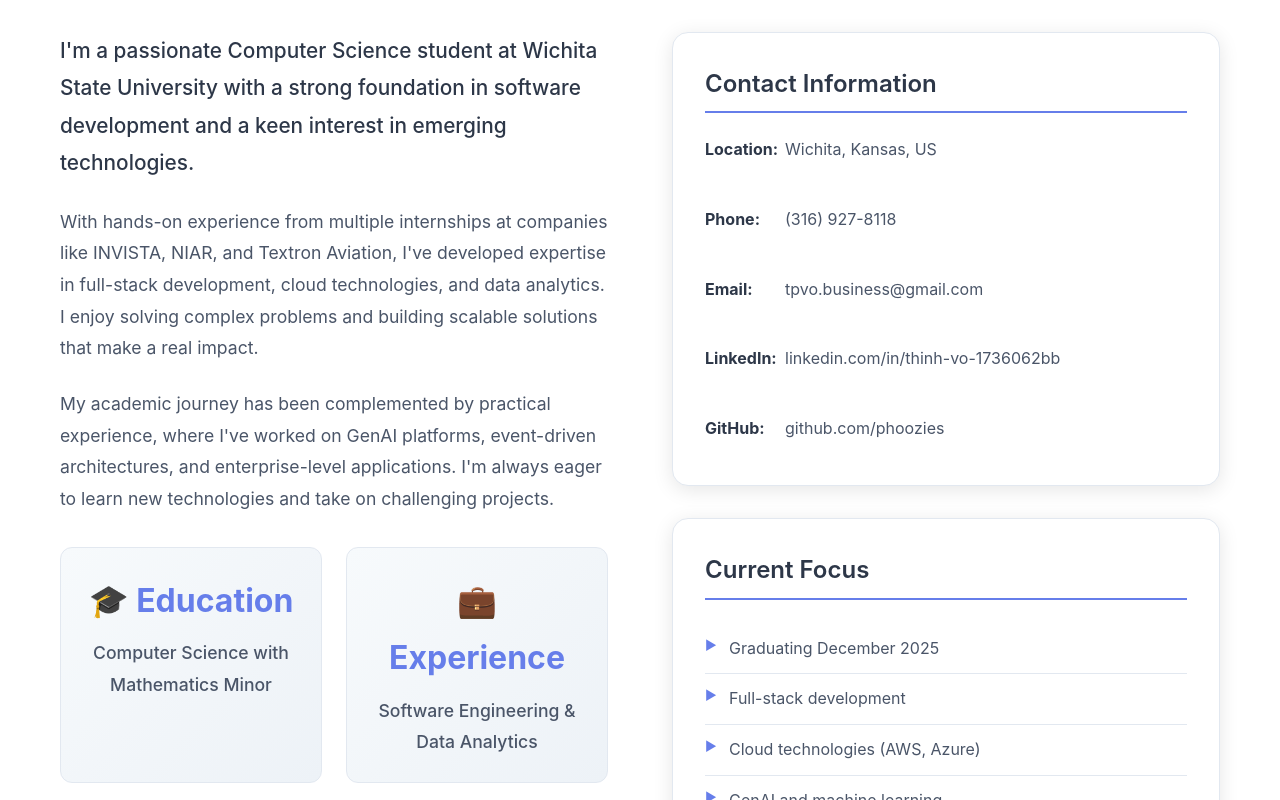
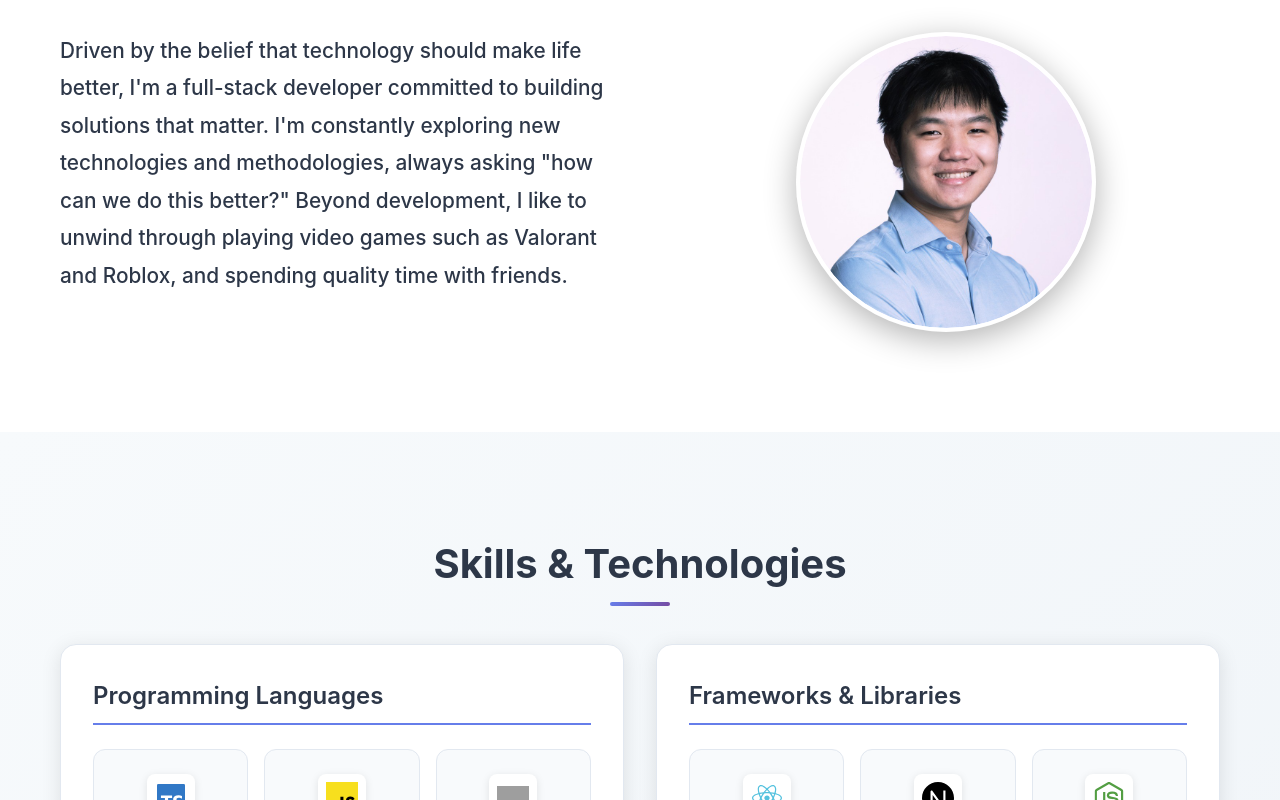
Before and after one commit to phoozies/my-portfolio, a React (Vite) app in the folder my-portfolio/: page / in a window 1280 px wide. Shown: the part 980-1780 px from the top of the page. Built offline with nearby package versions, Linux system fonts and the light colour scheme; grey boxes are pictures that could not be loaded.

Commit message:
feat: update about me

```diff
--- a/my-portfolio/src/components/About.tsx
+++ b/my-portfolio/src/components/About.tsx
@@ -1,4 +1,5 @@
 import './About.css'
+import './Hero.css'
 
 const About = () => {
   return (
@@ -8,58 +9,23 @@ const About = () => {
         <div className="about-content">
           <div className="about-text">
             <p className="about-intro">
-              I'm a passionate Computer Science student at Wichita State University with a strong
-              foundation in software development and a keen interest in emerging technologies.
+              Driven by the belief that technology should make life better, I'm a full-stack developer committed to building solutions that matter.
+              I'm constantly exploring new technologies and methodologies, always asking "how can we do this better?"
+              Beyond development, I like to unwind through playing video games such as Valorant and Roblox, and spending quality time with friends.
             </p>
-            <p>
-              With hands-on experience from multiple internships at companies like INVISTA, NIAR,
-              and Textron Aviation, I've developed expertise in full-stack development, cloud
-              technologies, and data analytics. I enjoy solving complex problems and building
-              scalable solutions that make a real impact.
-            </p>
-            <p>
-              My academic journey has been complemented by practical experience, where I've worked
-              on GenAI platforms, event-driven architectures, and enterprise-level applications.
-              I'm always eager to learn new technologies and take on challenging projects.
-            </p>
-
-            <div className="about-highlights">
-              <div className="highlight-item">
-                <h4>🎓 Education</h4>
-                <p>Computer Science with Mathematics Minor</p>
-              </div>
-              <div className="highlight-item">
-                <h4>💼 Experience</h4>
-                <p>Software Engineering & Data Analytics</p>
-              </div>
-              <div className="highlight-item">
-                <h4>🌟 Passion</h4>
-                <p>Building innovative solutions</p>
-              </div>
-            </div>
           </div>
-
-          <div className="about-details">
-            <div className="detail-card">
-              <h3>Contact Information</h3>
-              <div className="contact-info">
-                <p><strong>Location:</strong> Wichita, Kansas, US</p>
-                <p><strong>Phone:</strong> (316) 927-8118</p>
-                <p><strong>Email:</strong> tpvo.business@gmail.com</p>
-                <p><strong>LinkedIn:</strong> linkedin.com/in/thinh-vo-1736062bb</p>
-                <p><strong>GitHub:</strong> github.com/phoozies</p>
-              </div>
-            </div>
-
-            <div className="detail-card">
-              <h3>Current Focus</h3>
-              <ul className="focus-list">
-                <li>Graduating December 2025</li>
-                <li>Full-stack development</li>
-                <li>Cloud technologies (AWS, Azure)</li>
-                <li>GenAI and machine learning</li>
-                <li>Enterprise software solutions</li>
-              </ul>
+          <div className="hero-image">
+            <div className="profile-image">
+              <img
+                src="./thinh_vo_headshot.jpg"
+                alt="Thinh Vo - Professional Headshot"
+                className="headshot"
+                onError={() => {
+                  console.error('Failed to load headshot image');
+                  console.log('Trying fallback...');
+                }}
+                onLoad={() => console.log('Headshot image loaded successfully')}
+              />
             </div>
           </div>
         </div>
```
